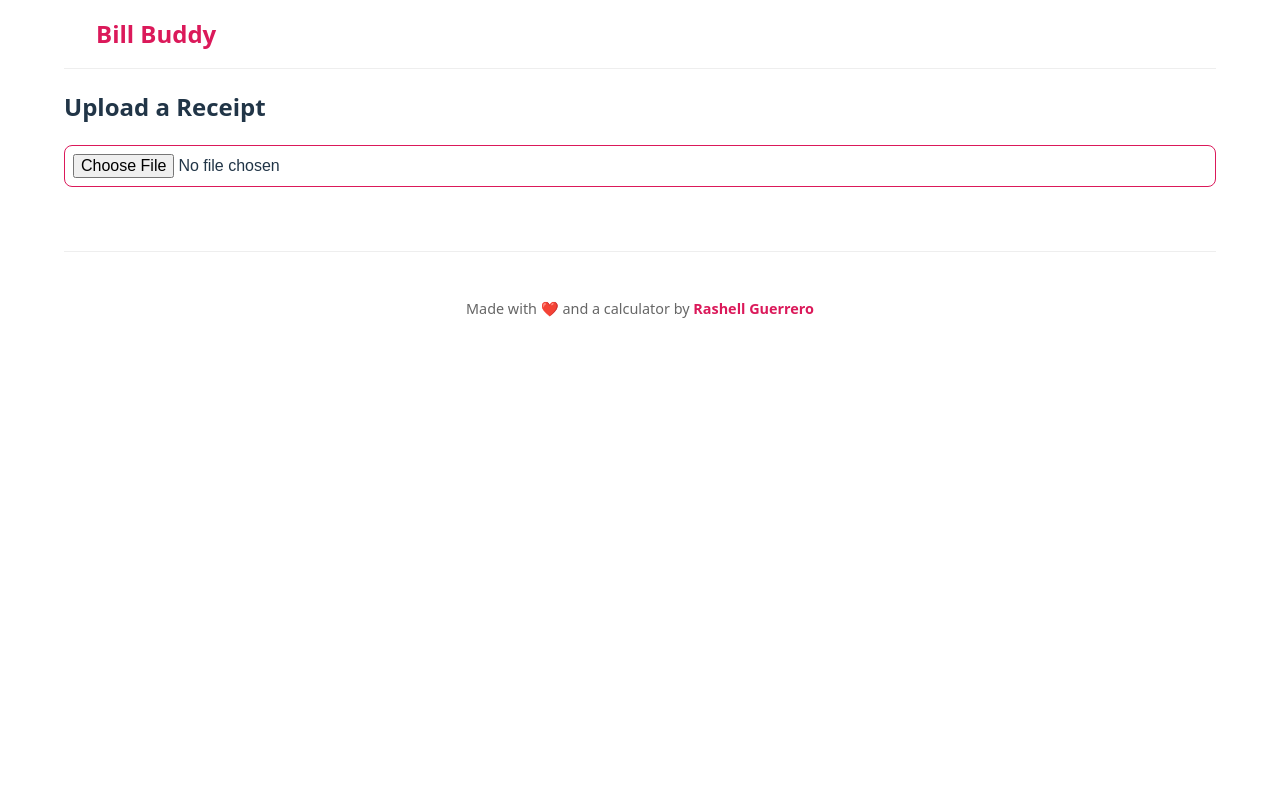
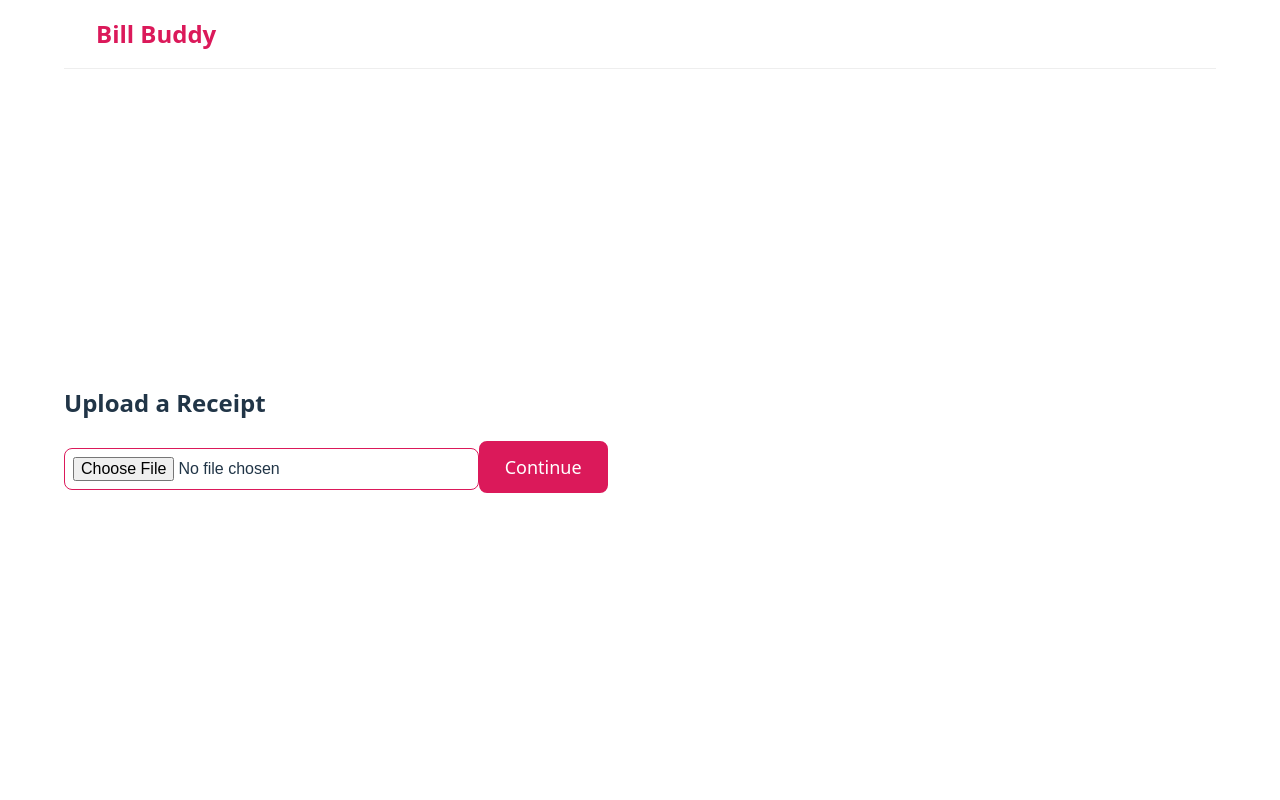
Before and after one commit to rxshellg/bill-buddy, a React (Vite) app: page /Upload in a window 1280 px wide. Shown: the top 800 px of the page. Built offline with nearby package versions, Linux system fonts and the light colour scheme.

Commit message:
Modified /Upload screen-tbc (#13)
* Added explicit types to resolve warnings

* Modified /Upload screen-tbc

---------

Co-authored-by: rxshellg <rashell-gb@hotmail.com>

```diff
--- a/src/pages/Upload.module.css
+++ b/src/pages/Upload.module.css
@@ -0,0 +1,33 @@
+.uploadPage {
+  display: flex;
+    flex-direction: row;
+    justify-content: space-between;
+    gap: 1rem;
+    align-items: center;
+    height: 90%;
+    max-width: 1200px;
+    margin: 0 auto;
+}
+
+.leftSide {
+    width: 60%;
+}
+
+.leftSide input{
+    width: 60%;
+}
+
+.previewContainer {
+  display: flex;
+  justify-content: center;
+  align-items: center;
+  width: 40%;
+}
+
+.previewImage {
+  border: 4px var(--primary-pink);
+  border-radius: 12px;
+  width: 100%;
+  object-fit: contain;
+  box-shadow: 0 4px 12px var(--primary-pink);
+}
--- a/src/pages/Upload.tsx
+++ b/src/pages/Upload.tsx
@@ -1,7 +1,7 @@
 import { useState } from "react";
 import { Link } from "react-router-dom";
 
-import styles from "./Upload.module.css"
+import styles from "./Upload.module.css";
 
 const Upload = () => {
   const [previewURL, setPreviewURL] = useState<string | null>(null);
@@ -53,22 +53,28 @@ const Upload = () => {
   };
 
   return (
-        <div className={styles.uploadContainer}>
+    <div className={styles.uploadPage}>
+      <div className={styles.leftSide}>
         <h2>Upload a Receipt</h2>
         <input type="file" accept="image/*" onChange={handleFileChange} />
-
         {loading && <p>🔍 Scanning image for text…</p>}
               {error && <p style={{ color: "red" }}>{error}</p>}
+              <Link to="/Review" state={{ ocrText }}>
+              <button className="pinkButton">Continue</button>
+            </Link>
+      </div>
 
           {previewURL && (
-                <div className={styles.preview}>
-                    <p>Preview:</p>
-                    <img src={previewURL} alt="Receipt Preview" className={styles.previewImage} />
-                    <Link to="/Review" state={{ ocrText }}><button className="pinkButton">Continue</button></Link>
+          <div className={styles.previewContainer}>
+            <img
+              src={previewURL}
+              alt="Receipt Preview"
+              className={styles.previewImage}
+            />
                   </div>
         )}
     </div>
-    )
+  );
 };
 
 export default Upload;
```
Lines whose indentation alone changed are shown as unchanged.
